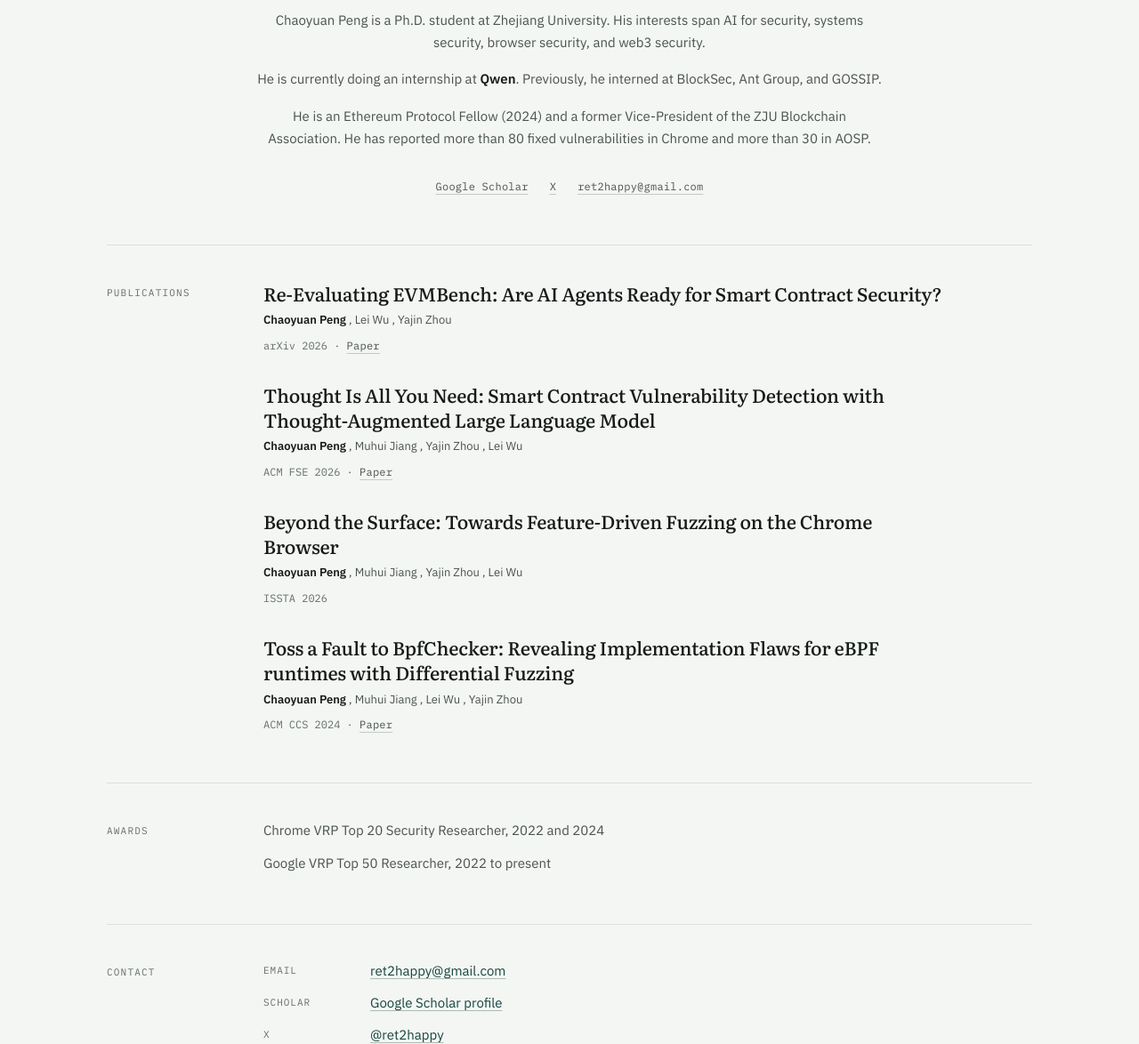
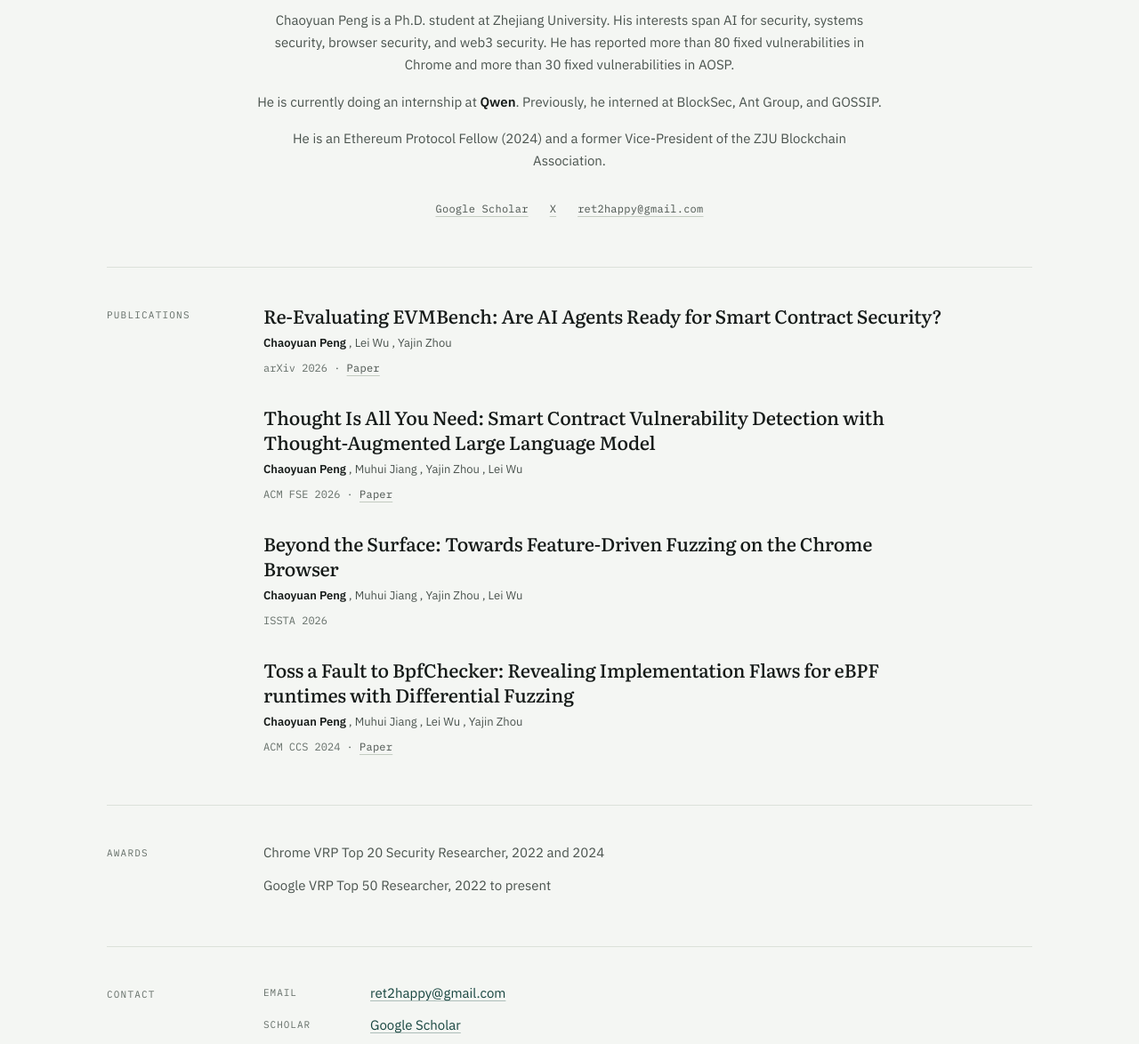
Before and after one commit to pcy190/pcy190, an Astro site: page / in a window 1280 px wide. Shown: the part 164-1338 px from the top of the page at 89% size. Built offline with nearby package versions, Linux system fonts and the light colour scheme; Astro itself is replaced by a stand-in of ours.

Commit message:
Move the vulnerability count up and shorten a link label
- The Chrome and AOSP disclosure counts now sit in the opening
  paragraph, next to the studies and interests.
- The third paragraph is just the Ethereum Protocol Fellowship and the
  ZJU Blockchain Association role.
- Contact link reads "Google Scholar" rather than "Google Scholar
  profile".

```diff
--- a/src/pages/index.astro
+++ b/src/pages/index.astro
@@ -10,7 +10,8 @@ import { awards, links, me, publications } from '@/data/profile';
 
       <p class="bio">
         Chaoyuan Peng is a Ph.D. student at Zhejiang University. His interests span AI for security,
-        systems security, browser security, and web3 security.
+        systems security, browser security, and web3 security. He has reported more than 80 fixed
+        vulnerabilities in Chrome and more than 30 fixed vulnerabilities in AOSP.
       </p>
       <p class="bio">
         He is currently doing an internship at <strong>Qwen</strong>. Previously, he interned at
@@ -18,8 +19,7 @@ import { awards, links, me, publications } from '@/data/profile';
       </p>
       <p class="bio">
         He is an Ethereum Protocol Fellow (2024) and a former Vice-President of the ZJU Blockchain
-        Association. He has reported more than 80 fixed vulnerabilities in Chrome and more than 30 in
-        AOSP.
+        Association.
       </p>
 
       <div class="link-row">
@@ -87,7 +87,7 @@ import { awards, links, me, publications } from '@/data/profile';
             <dt class="deflist-term">Scholar</dt>
             <dd>
               <a class="link-plain" href={links.scholar} target="_blank" rel="noopener noreferrer">
-                Google Scholar profile
+                Google Scholar
               </a>
             </dd>
           </div>
```
